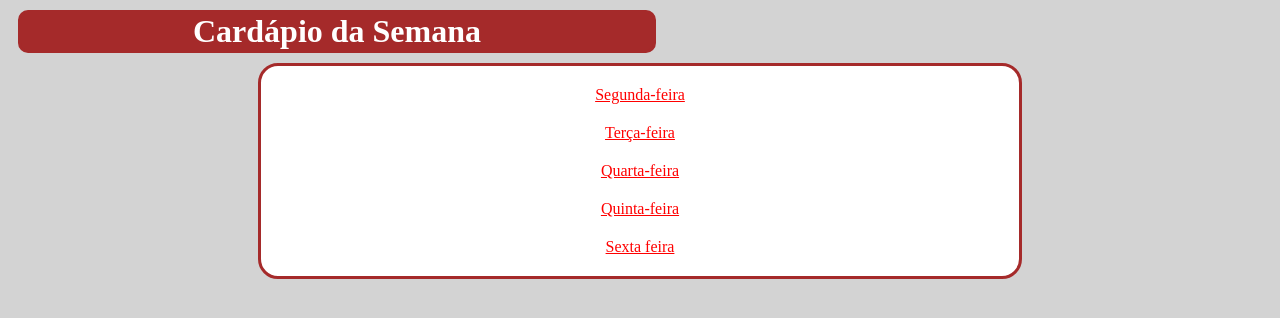
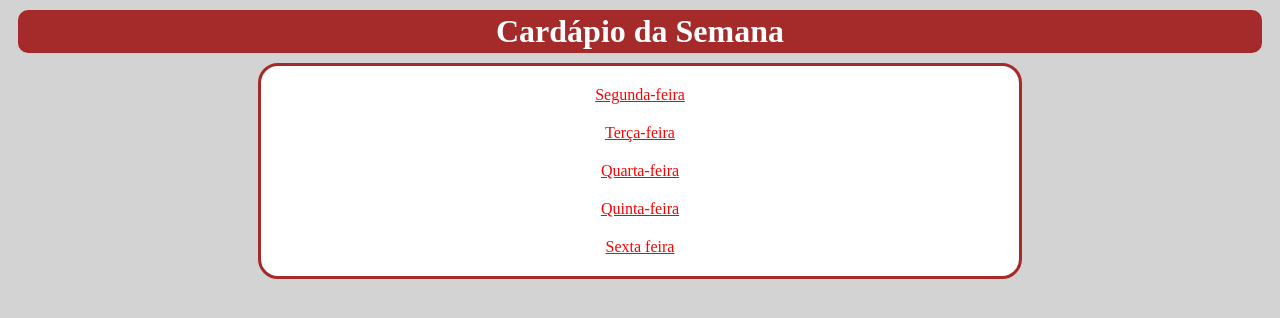
Before and after one commit to kauan271/Menu, a plain HTML site: page index.html in a window 1280 px wide. Drawn offline with Linux system fonts and the light colour scheme.

Commit message:
Update style.css

```diff
--- a/style.css
+++ b/style.css
@@ -46,8 +46,7 @@ li {
 }
 
 .titulo-01 {
-    width: 50%;
-
+    text-align: center;
 }
 
 .dias-semana {
```
